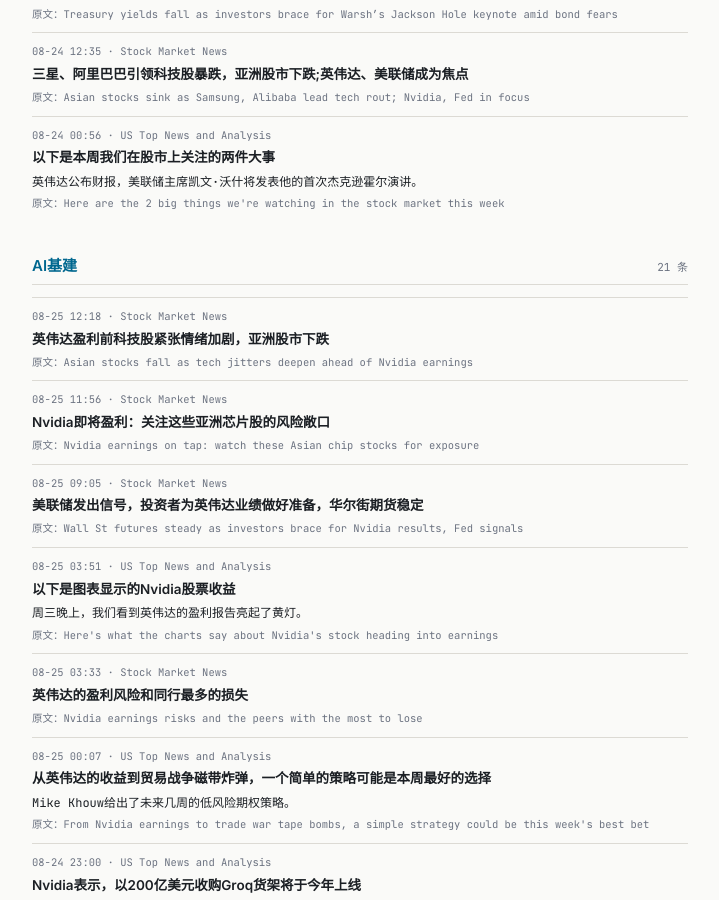
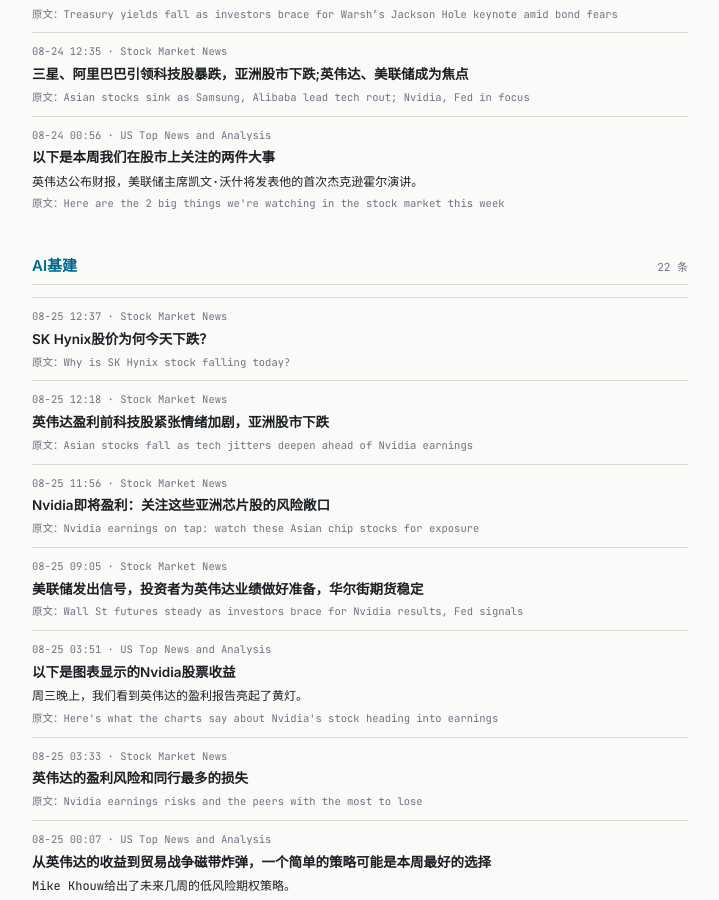
Before and after one commit to tang3super/tang3super.github.io, a Jekyll site: the page built from macro-trade/news-digest.md, in a window 1280 px wide and 900 px high, scrolled down 4062 px. Shown: the whole window, without its empty margins (280-999 px from the left). Built offline with Jekyll 4.4.1, drawn with Linux system fonts in a browser that asks for light colours; some of the changed text lies outside the part shown.

Commit message:
sync news-digest article

```diff
--- a/macro-trade/news-digest.md
+++ b/macro-trade/news-digest.md
@@ -274,6 +274,12 @@
     summary_zh: 英伟达公布财报，美联储主席凯文·沃什将发表他的首次杰克逊霍尔演讲。
 - name: AI基建
   items:
+  - title: Why is SK Hynix stock falling today?
+    summary: ''
+    link: https://www.investing.com/news/stock-market-news/why-is-sk-hynix-stock-falling-today-93CH-4874461
+    source: Stock Market News
+    time: 08-25 12:37
+    title_zh: SK Hynix股价为何今天下跌？
   - title: Asian stocks fall as tech jitters deepen ahead of Nvidia earnings
     summary: ''
     link: https://www.investing.com/news/stock-market-news/asian-stocks-fall-as-tech-jitters-iran-sanctions-cloud-nvidia-outlook-4874458
```
Also changed, not shown: other parts of macro-trade/news-digest.md (+1 -1 lines).
